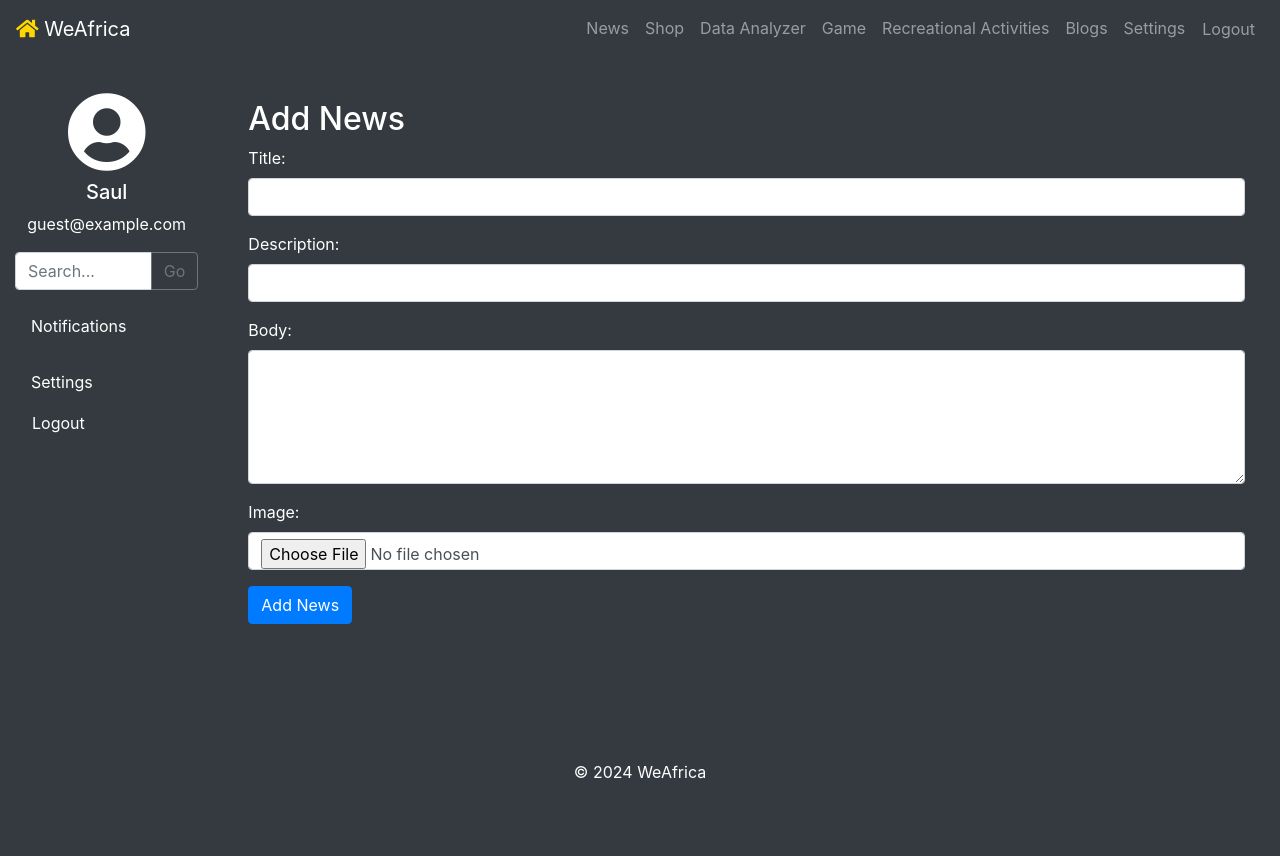
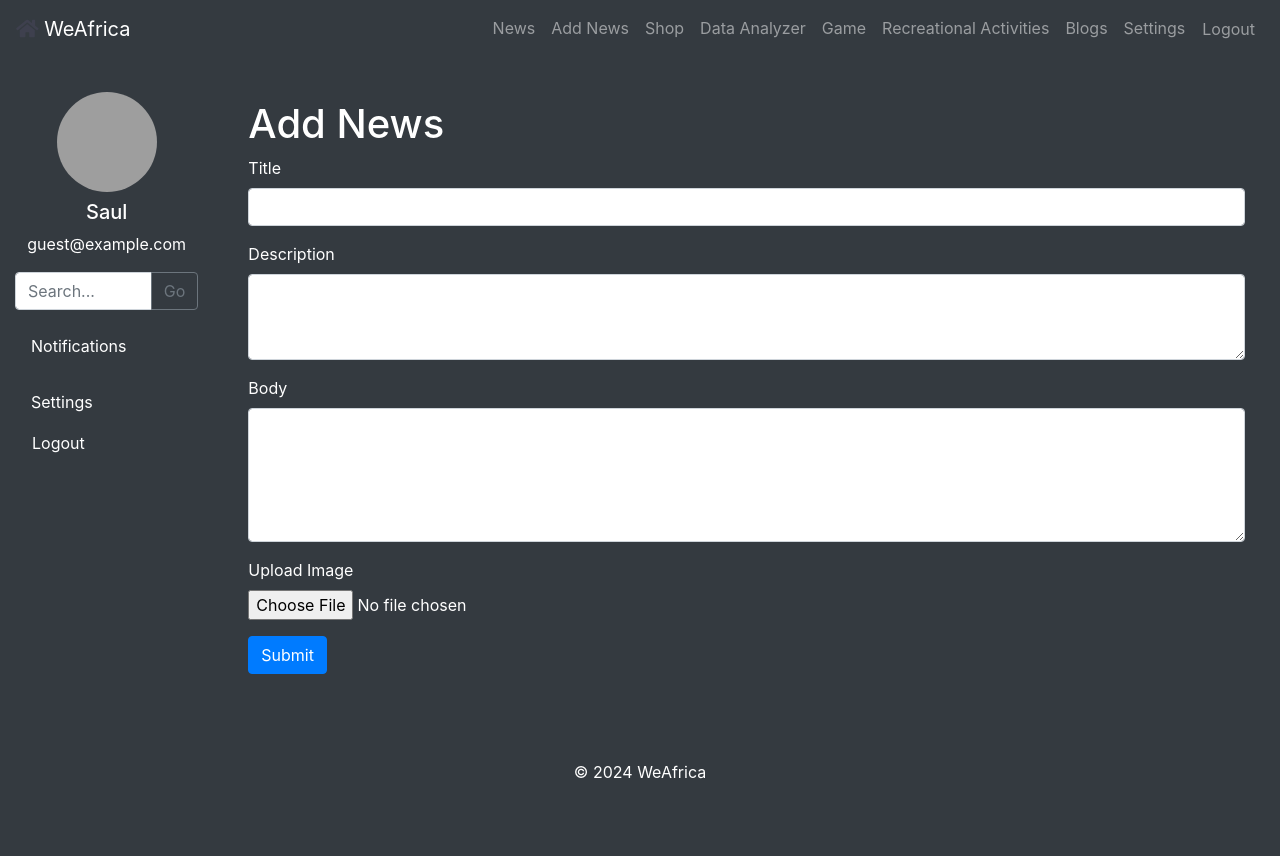
Before and after one commit to weafrica/weafrica.github.io, a Flask app: page /add_news in a window 1280 px wide. Run offline with Flask 3, Linux system fonts and the light colour scheme; a user stored in the database is signed in; parts of the project's set-up code (start-up, migrations or seed data) failed here and were passed over; some libraries are stand-ins or nearby versions; grey boxes are pictures that could not be loaded.

Commit message:
Update homepage and news list with darker backgrounds; enhance add news form and implement image upload validation

```diff
--- a/app.py
+++ b/app.py
@@ -31,6 +31,12 @@
 UPLOAD_FOLDER = 'static/uploads'
 app.config['UPLOAD_FOLDER'] = UPLOAD_FOLDER
 os.makedirs(UPLOAD_FOLDER, exist_ok=True)
+
+# Allowed extensions for image upload
+ALLOWED_EXTENSIONS = {'png', 'jpg', 'jpeg', 'gif'}
+
+def allowed_file(filename):
+    return '.' in filename and filename.rsplit('.', 1)[1].lower() in ALLOWED_EXTENSIONS
 
 # Decorator to require login for certain routes
 def login_required(f):
@@ -66,10 +72,12 @@
         # Validate the username and password with the database
         db = get_db()
         cursor = db.cursor()
-        cursor.execute("SELECT password FROM users WHERE username = ?", (username,))
+        cursor.execute("SELECT password, profile_picture FROM users WHERE username = ?", (username,))
         user = cursor.fetchone()
         if user and check_password_hash(user[0], password):
             session['username'] = username
+            session['profile_picture'] = user[1]
+            print(f"Session data: {session}")  # Debug print
             return redirect(url_for('index'))
         else:
             flash('Invalid username or password. Please try again.', 'login_error')
@@ -177,34 +185,37 @@
                 flash('Incorrect security answer. Please try again.', 'forgot_password_error')
     return render_template('forgot_password.html')
 
+@app.route('/news_list')
+def news_list():
+    # Render the news_list.html template
+    return render_template('news_list.html')
+
 @app.route('/add_news', methods=['GET', 'POST'])
-@login_required
 def add_news():
+    if 'username' not in session:
+        flash('You need to be logged in to add news.', 'warning')
+        return redirect(url_for('login'))
+
     if request.method == 'POST':
         title = request.form['title']
         description = request.form['description']
         body = request.form['body']
         image = request.files['image']
-        author = session['username']
 
-        if not title or not description or not body:
-            return 'Missing data', 400
-
-        if image:
+        if image and allowed_file(image.filename):
             filename = secure_filename(image.filename)
             image.save(os.path.join(app.config['UPLOAD_FOLDER'], filename))
-            image_url = url_for('static', filename=f'uploads/{filename}')
         else:
-            image_url = None
+            filename = None
 
-        news.add_article(title, description, body, image_url, author)
+        # Add logic to save the news article along with the image filename
+        # Assuming you have a function to save the article in the database
+        news.save_article(title, description, body, filename)
+
+        flash('News article added successfully!', 'success')
         return redirect(url_for('news_list'))
+
     return render_template('add_news.html')
-
-@app.route('/news')
-def news_list():
-    articles = news.get_all_articles()
-    return render_template('news_list.html', articles=articles)
 
 @app.route('/shop')
 def shop():
--- a/static/css/style.css
+++ b/static/css/style.css
@@ -25,3 +25,32 @@
     background-color: #343a40; /* Match the footer background color with the body */
     color: #ffffff; /* Ensure text color is light */
 }
+.darker-background {
+    background-color: #333; /* Darker background color */
+    color: #fff; /* White text color for contrast */
+    min-height: 100vh; /* Ensure it covers the full viewport height */
+    padding: 20px; /* Add some padding */
+}
+
+.darker-background-1 {
+    background-color: #333; /* Darker background color */
+    color: #fff; /* White text color for contrast */
+    min-height: 100vh; /* Ensure it covers the full viewport height */
+    padding: 20px; /* Add some padding */
+}
+
+.darker-background-2 {
+    background-color: #444; /* Slightly different darker background color */
+    color: #fff; /* White text color for contrast */
+    min-height: 100vh; /* Ensure it covers the full viewport height */
+    padding: 20px; /* Add some padding */
+}
+
+.darker-background-3 {
+    background-color: #555; /* Another different darker background color */
+    color: #fff; /* White text color for contrast */
+    min-height: 100vh; /* Ensure it covers the full viewport height */
+    padding: 20px; /* Add some padding */
+}
+
+/* Add more classes as needed */
--- a/static/js/script.js
+++ b/static/js/script.js
@@ -2,3 +2,26 @@
 document.addEventListener('DOMContentLoaded', function() {
     console.log('Document is ready');
 });
+
+document.getElementById('showNotificationsLink').addEventListener('click', function(event) {
+    event.preventDefault();
+    var notificationsBox = document.getElementById('notificationsBox');
+    if (notificationsBox.style.display === 'none') {
+        notificationsBox.style.display = 'block';
+    } else {
+        notificationsBox.style.display = 'none';
+    }
+});
+
+// Function to generate a random color
+function getRandomColor() {
+    var letters = '0123456789ABCDEF';
+    var color = '#';
+    for (var i = 0; i < 6; i++) {
+        color += letters[Math.floor(Math.random() * 16)];
+    }
+    return color;
+}
+
+// Apply random color to the WeAfrica icon
+document.getElementById('weafrica-icon').style.color = getRandomColor();
--- a/templates/add_news.html
+++ b/templates/add_news.html
@@ -3,25 +3,25 @@
 
 {% block content %}
 <div class="container mt-4">
-    <h2>Add News</h2>
-    <form method="post" enctype="multipart/form-data">
-        <div class="mb-3">
-            <label for="title" class="form-label">Title:</label>
-            <input type="text" id="title" name="title" class="form-control" required>
+    <h1>Add News</h1>
+    <form action="{{ url_for('add_news') }}" method="post" enctype="multipart/form-data">
+        <div class="form-group">
+            <label for="title">Title</label>
+            <input type="text" class="form-control" id="title" name="title" required>
         </div>
-        <div class="mb-3">
-            <label for="description" class="form-label">Description:</label>
-            <input type="text" id="description" name="description" class="form-control" required>
+        <div class="form-group">
+            <label for="description">Description</label>
+            <textarea class="form-control" id="description" name="description" rows="3" required></textarea>
         </div>
-        <div class="mb-3">
-            <label for="body" class="form-label">Body:</label>
-            <textarea id="body" name="body" class="form-control" rows="5" required></textarea>
+        <div class="form-group">
+            <label for="body">Body</label>
+            <textarea class="form-control" id="body" name="body" rows="5" required></textarea>
         </div>
-        <div class="mb-3">
-            <label for="image" class="form-label">Image:</label>
-            <input type="file" id="image" name="image" class="form-control">
+        <div class="form-group">
+            <label for="image">Upload Image</label>
+            <input type="file" class="form-control-file" id="image" name="image">
         </div>
-        <button type="submit" class="btn btn-primary">Add News</button>
+        <button type="submit" class="btn btn-primary">Submit</button>
     </form>
 </div>
 {% endblock %}
--- a/templates/layout.html
+++ b/templates/layout.html
@@ -11,7 +11,7 @@
 <body>
     <header class="navbar navbar-expand-lg navbar-dark bg-dark fixed-top custom-header">
         <a class="navbar-brand" href="{{ url_for('index') }}">
-            <i class="fas fa-home" style="color: #FFD700;"></i> <!-- Example icon, replace with African hut icon if available -->
+            <i class="fas fa-home" id="weafrica-icon"></i> <!-- Example icon, replace with African hut icon if available -->
             WeAfrica
         </a>
         <button class="navbar-toggler" type="button" data-toggle="collapse" data-target="#navbarNav" aria-controls="navbarNav" aria-expanded="false" aria-label="Toggle navigation">
@@ -20,9 +20,14 @@
         <div class="collapse navbar-collapse" id="navbarNav">
             <ul class="navbar-nav ml-auto">
                 <li class="nav-item"><a class="nav-link" href="{{ url_for('news_list') }}">News</a></li>
+                {% if request.endpoint == 'news_list' or request.endpoint == 'add_news' %}
+                    {% if 'username' in session %}
+                        <li class="nav-item"><a class="nav-link" href="{{ url_for('add_news') }}">Add News</a></li>
+                    {% endif %}
+                {% endif %}
                 <li class="nav-item"><a class="nav-link" href="{{ url_for('shop') }}">Shop</a></li>
                 <li class="nav-item"><a class="nav-link" href="{{ url_for('data_analyzer') }}">Data Analyzer</a></li>
-                <li class="nav-item"><a class="nav-link" href="{{ url_for('game') }}">Game</a></li>
+                <li class="nav-item"><a class="nav-link" href="{{ url_for('game') }}" id="game-link">Game</a></li>
                 <li class="nav-item"><a class="nav-link" href="{{ url_for('recreational_activities') }}">Recreational Activities</a></li>
                 <li class="nav-item"><a class="nav-link" href="{{ url_for('blogs') }}">Blogs</a></li>
                 {% if 'username' in session %}
@@ -43,7 +48,7 @@
             <div class="col-md-2 sidebar">
                 <!-- Sidebar content -->
                 <div class="user-profile text-center my-3">
-                    {% if session.get('profile_picture') %}
+                    {% if 'username' in session and session.get('profile_picture') %}
                         <img src="{{ url_for('static', filename='uploads/' ~ session.get('profile_picture')) }}" alt="Profile Picture" class="img-fluid rounded-circle mb-2" style="width: 100px; height: 100px;">
                     {% else %}
                         <i class="fas fa-user-circle fa-5x mb-2"></i>
@@ -75,10 +80,26 @@
                         <form action="{{ url_for('logout') }}" method="post" class="form-inline">
                             <button type="submit" class="btn btn-link nav-link">Logout</button>
                         </form>
+                    {% else %}
+                        <a class="nav-link" href="{{ url_for('login') }}">Login</a>
                     {% endif %}
                 </nav>
             </div>
             <div class="col-md-10 content">
+                {% with messages = get_flashed_messages(with_categories=true) %}
+                    {% if messages %}
+                        <div class="alert-container mt-4">
+                            {% for category, message in messages %}
+                                <div class="alert alert-{{ category }} alert-dismissible fade show" role="alert">
+                                    {{ message }}
+                                    <button type="button" class="close" data-dismiss="alert" aria-label="Close">
+                                        <span aria-hidden="true">&times;</span>
+                                    </button>
+                                </div>
+                            {% endfor %}
+                        </div>
+                    {% endif %}
+                {% endwith %}
                 {% block content %}{% endblock %}
             </div>
         </div>
@@ -90,16 +111,5 @@
     <script src="https://cdn.jsdelivr.net/npm/@popperjs/core@2.5.4/dist/umd/popper.min.js"></script>
     <script src="https://stackpath.bootstrapcdn.com/bootstrap/4.5.2/js/bootstrap.min.js"></script>
     <script src="{{ url_for('static', filename='js/script.js') }}"></script>
-    <script>
-        document.getElementById('showNotificationsLink').addEventListener('click', function(event) {
-            event.preventDefault();
-            var notificationsBox = document.getElementById('notificationsBox');
-            if (notificationsBox.style.display === 'none') {
-                notificationsBox.style.display = 'block';
-            } else {
-                notificationsBox.style.display = 'none';
-            }
-        });
-    </script>
 </body>
 </html>
--- a/templates/news_list.html
+++ b/templates/news_list.html
@@ -2,6 +2,10 @@
 {% block title %}News List{% endblock %}
 
 {% block content %}
+<div class="container darker-background-2">
+    <h1>News List</h1>
+    <p>This is the news list page with a different darker background.</p>
+    <!-- Add more content as needed -->
     <div class="container mt-4">
         <h2>News List</h2>
         {% for article in articles %}
@@ -23,4 +27,5 @@
             </div>
         {% endfor %}
     </div>
+</div>
 {% endblock %}
```
Also changed, not shown: project_steps.txt (+13 -0 lines), templates/index.html (+4 -6 lines), final_project.db, static/uploads/Screenshot_8.png (added). Lines whose indentation alone changed are shown as unchanged.
